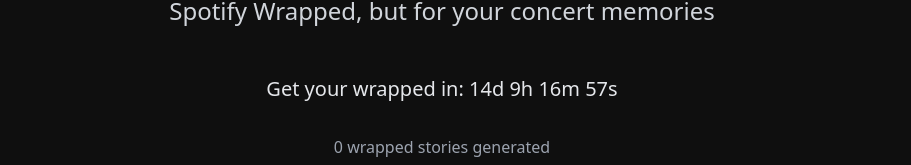
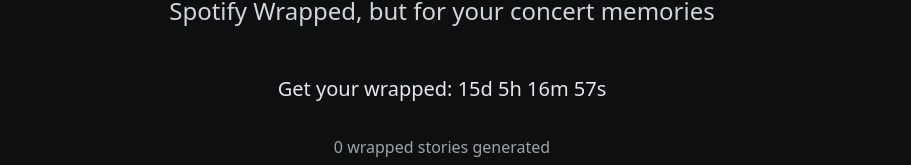
Before and after one commit to clarkboyce/concerts_wrapped, a React (Create React App) app in the folder frontend/: page /#/ in a window 1280 px wide. Shown: the part 365-530 px from the top of the page, without its empty margins (198-1109 px from the left). Built offline with nearby package versions, Linux system fonts and the light colour scheme; no server answers.

Commit message:
changed timer to finish tomorrow

```diff
--- a/frontend/src/components/Home/Home.js
+++ b/frontend/src/components/Home/Home.js
@@ -42,7 +42,7 @@
   }, []);
 
   useEffect(() => {
-    const targetDate = new Date('2025-02-14T16:00:00'); // Friday 5pm
+    const targetDate = new Date('2025-02-15T12:00:00'); // Friday 5pm
 
     const updateCountdown = () => {
       const now = new Date();
@@ -205,7 +205,7 @@
                       animate={{ opacity: 1 }}
                       transition={{ delay: 0.6 }}
                     >
-                      Get your wrapped in: {timeRemaining}
+                      Get your wrapped: {timeRemaining}
                     </motion.p>
                   )}
                   {isLaunchTime && (
```
